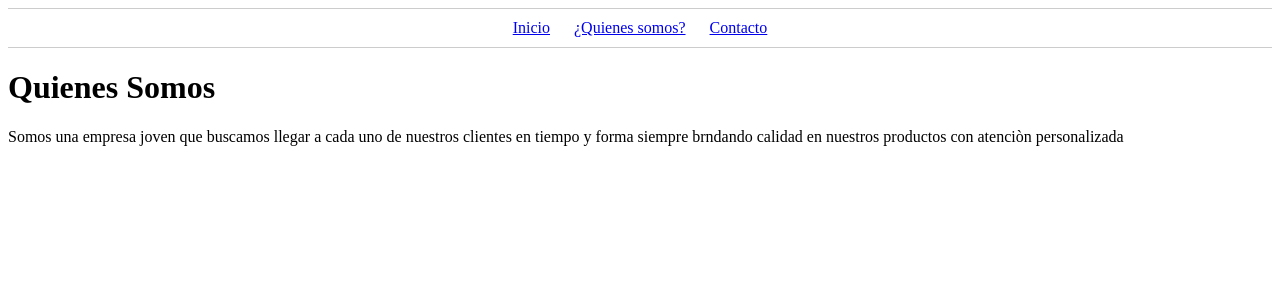
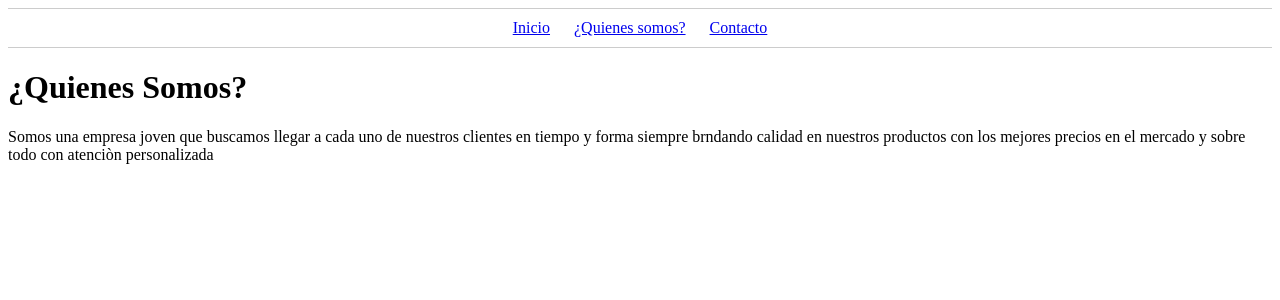
Before and after one commit to alexdzul/fcp, a Django app: page /quienes-somos/ in a window 1280 px wide. Shown: the top 300 px of the page. Run offline with Django 3.2, Linux system fonts and the light colour scheme.

Commit message:
EDIT QUIENES SOMOS
Se actualizo texto

```diff
--- a/website/templates/quienessomos.html
+++ b/website/templates/quienessomos.html
@@ -1,6 +1,6 @@
 {% extends 'base.html' %}
 {% block contenido %}
-    <h1>Quienes Somos</h1>
+    <h1>¿Quienes Somos?</h1>
     <p>Somos una empresa joven que buscamos llegar a cada uno de nuestros clientes en tiempo y forma
-    siempre brndando calidad en nuestros productos con atenciòn personalizada</p>
+    siempre brndando calidad en nuestros productos con los mejores precios en el mercado y sobre todo con atenciòn personalizada</p>
 {% endblock contenido %}
```
